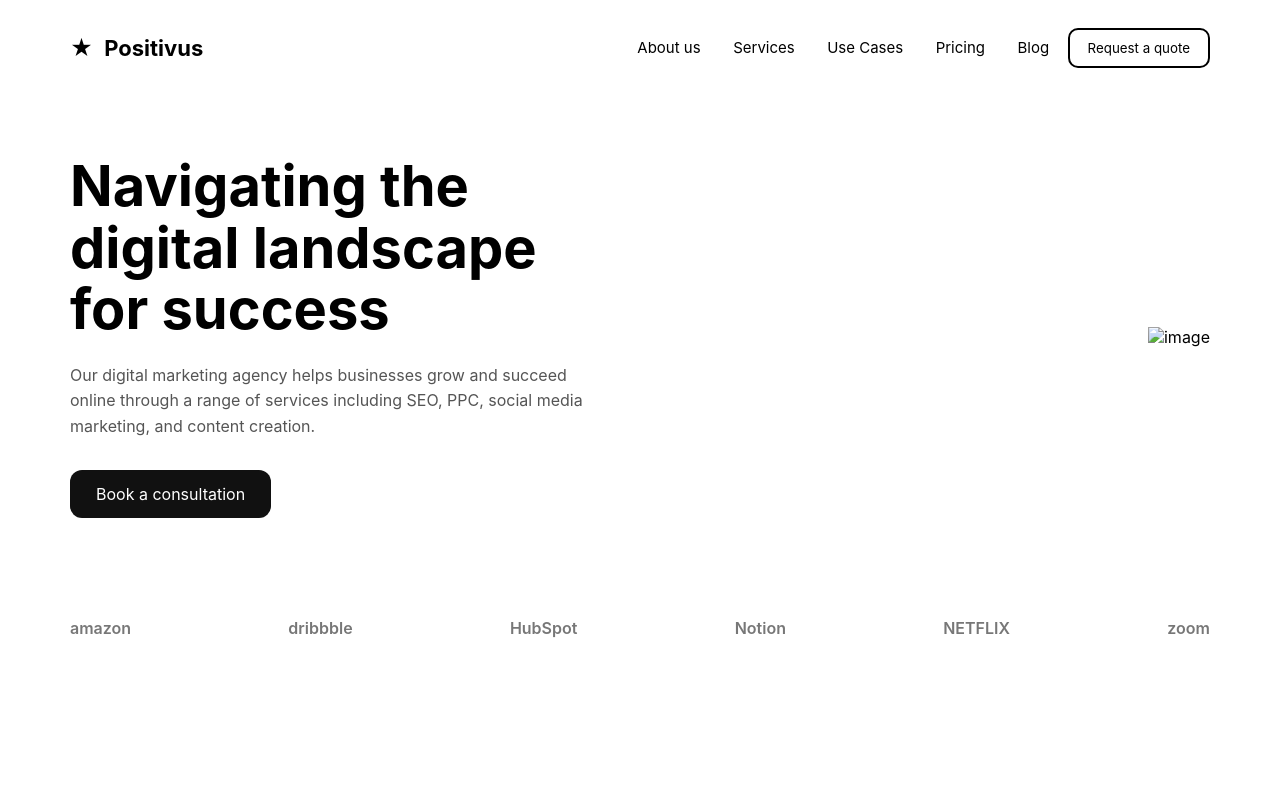
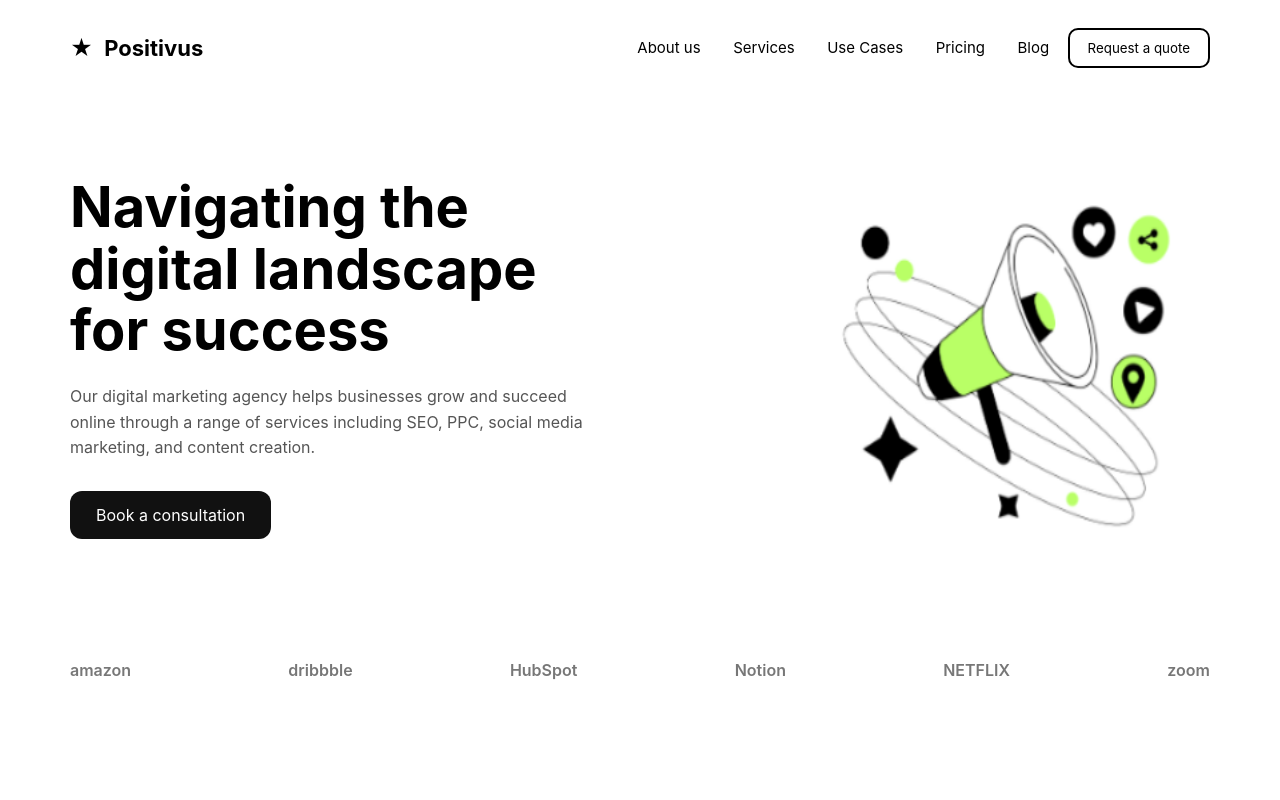
Before and after one commit to Anuswaseem/landing-page-, a plain HTML site: page index.html in a window 1280 px wide. Shown: the top 800 px of the page. Drawn offline with Linux system fonts and the light colour scheme; files whose address does not match are found by name.

Commit message:
Update index.html

```diff
--- a/index.html
+++ b/index.html
@@ -45,7 +45,7 @@
   <div class="hero-right">
     <!-- <svg width="420" height="420" viewBox="0 0 420 420" fill="none"> -->
 
-      <img src="./image/Capture.png" alt="image">
+      <img src="./Capture.png" alt="image">
 
       <!-- orbit lines -->
       <ellipse cx="210" cy="210" rx="160" ry="60"
@@ -582,4 +582,5 @@
 
     <script src="script.js"></script>
 </body>
+
 </html>
```
